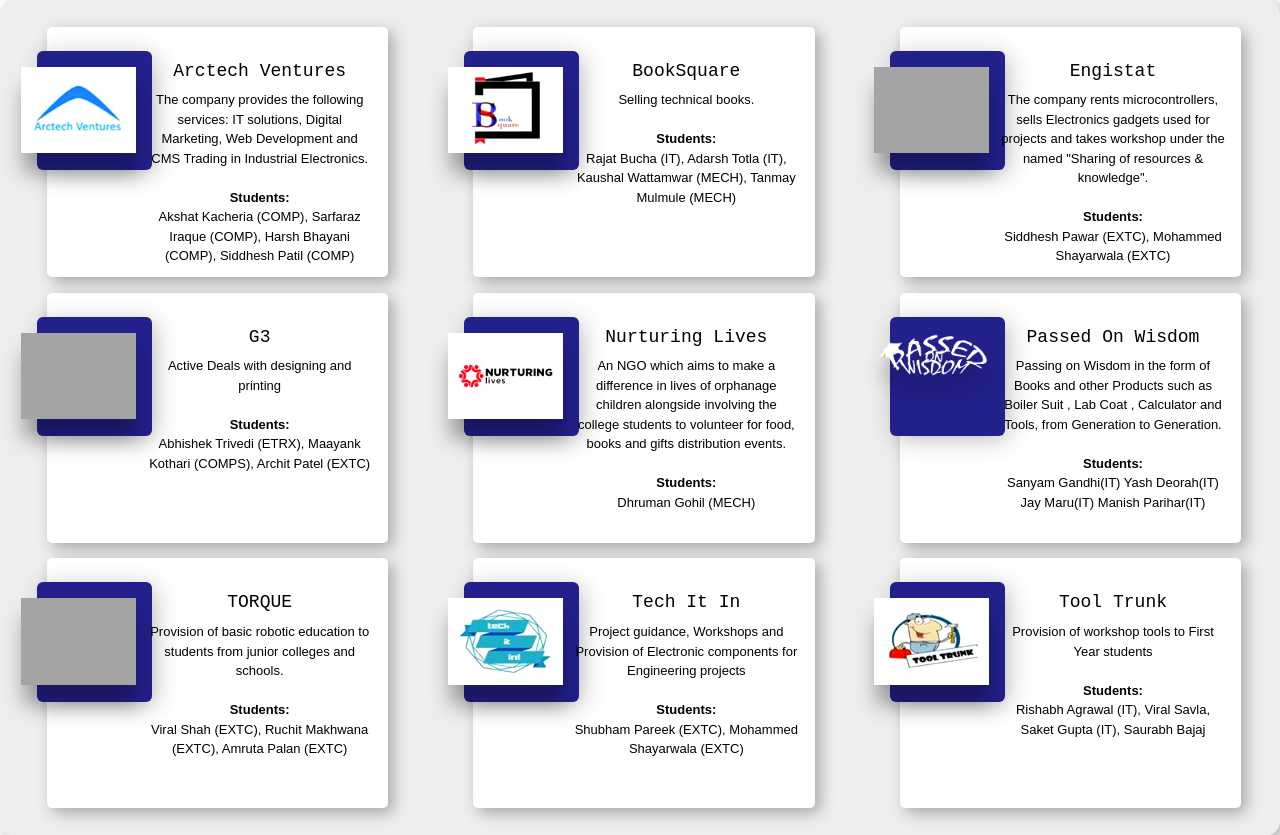
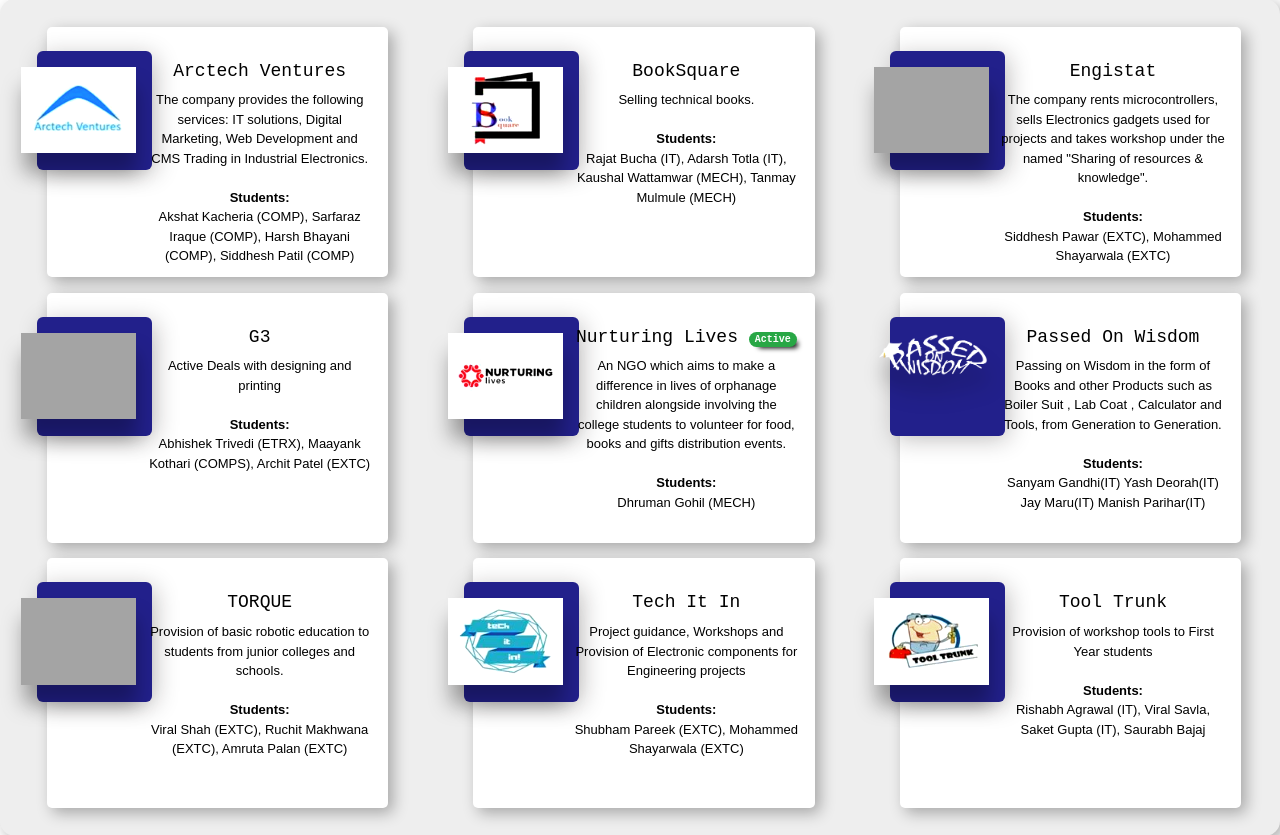
Before and after one commit to param-s-8/BloomBox-Entrepreneurship-Cell-Website, a Django app: page /campus in a window 1280 px wide. Shown: the part 267-1102 px from the top of the page. Run offline with Django 3.2, Linux system fonts and the light colour scheme; data comes from the database, SQL or seed files in the repository; both versions use the stored data as it was after the commit; some libraries are stand-ins or nearby versions; grey boxes are pictures that could not be loaded.

Commit message:
active field in cc, year field in regestration

```diff
--- a/bb_app/models.py
+++ b/bb_app/models.py
@@ -44,6 +44,7 @@ class EventRegistrations(models.Model):
     contact=models.CharField(max_length=50)
     college=models.CharField(max_length=255,default="K. J. Somaiya College of Engineering")
     branch=models.CharField(max_length=100)
+    year=models.CharField(max_length=2, default="TY")
 
 class EventRegistrationsHackathon(models.Model):
     title=models.ForeignKey(Events,on_delete=models.CASCADE,related_name="registrationsHackathon")
--- a/bb_app/views.py
+++ b/bb_app/views.py
@@ -12,7 +12,8 @@ def index(request):
 
 def campus(request):
     companies=Campus.objects.all().order_by("name")
-    context={'companies':companies}
+    active_companies=["Nurturing Lives"]
+    context={'companies':companies,'active_companies':active_companies}
     return render(request,"campus-companies.html",context)
 
 def events(request):
@@ -42,7 +43,8 @@ def registration(request,event):
             contact=request.POST["contact"]
             college=request.POST["college"]
             branch=request.POST["branch"]
-            var=EventRegistrations.objects.create(title=eve,name=name,email=email,contact=contact,college=college,branch=branch)
+            year=request.POST["year"]
+            var=EventRegistrations.objects.create(title=eve,name=name,email=email,contact=contact,college=college,branch=branch,year=year)
             var.save()
         '''eventlist=Events.objects.exclude(title=event)
         activeEvents=[eve for eve in eventlist if eve.is_active()]
--- a/templates/campus-companies.html
+++ b/templates/campus-companies.html
@@ -99,7 +99,10 @@
                         <div class='col-lg-9 col-md-8'>
                             <div class='event-info'>
                                 <div class='event-title'>
-                                    <h1>{{ company.name }}</h1>
+                                    <h1>{{ company.name }}{% if company.name in active_companies %}
+                                        <span style="font-size: x-small; -webkit-box-shadow: 5px 5px 5px -4px #000000;
+                                        box-shadow: 5px 5px 5px -4px #000000; " class="badge badge-pill badge-success">Active</span>
+                                        {% endif %}</h1>
                                 </div>
                                 <div class="description">
                                     <div class="desc-content">{{company.description}}</div>
```
Also changed, not shown: bb_app/migrations/0012_auto_20200724_0114.py (added), db.sqlite3, media/images/campus-company/cc-logos/logo3_copy.png (added).
